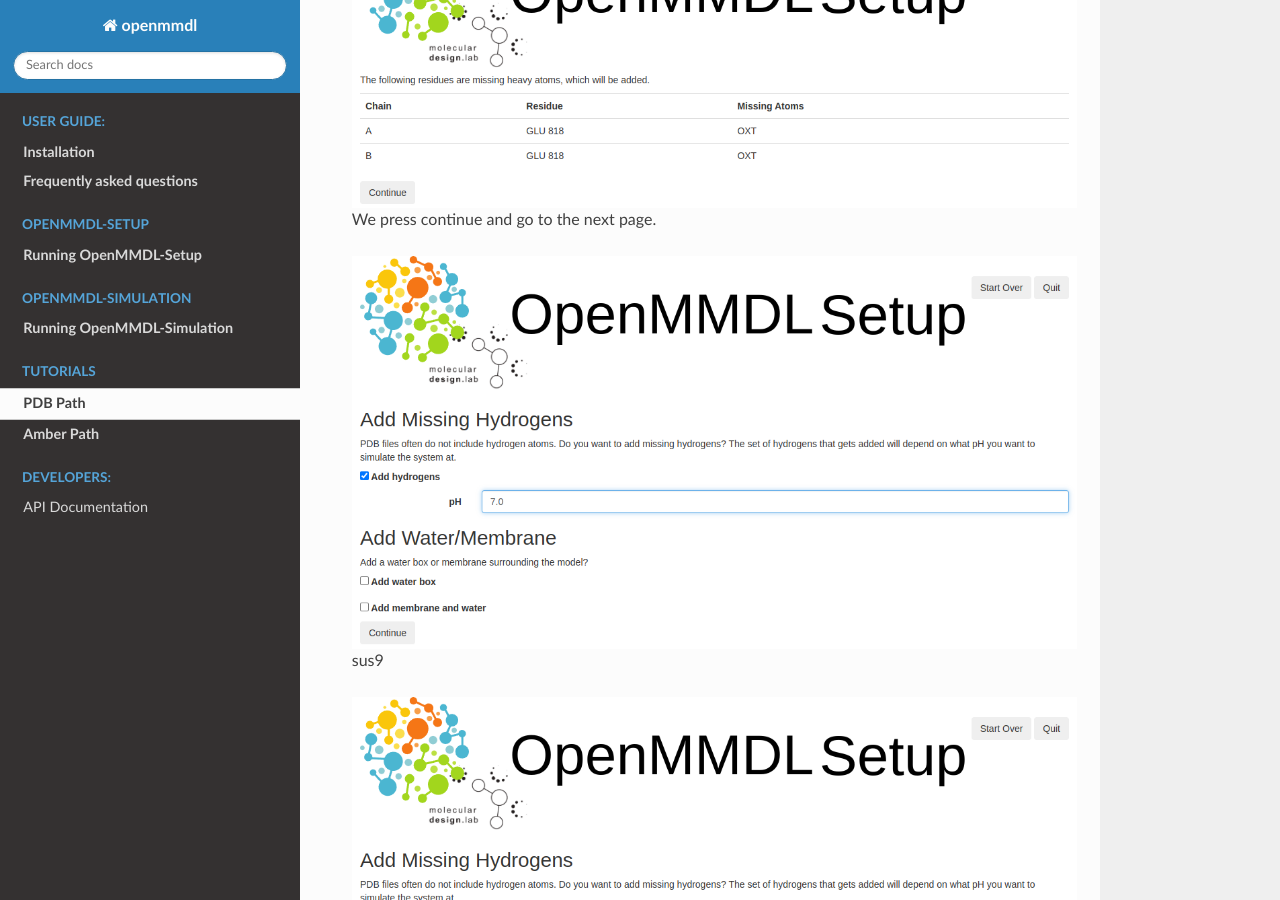
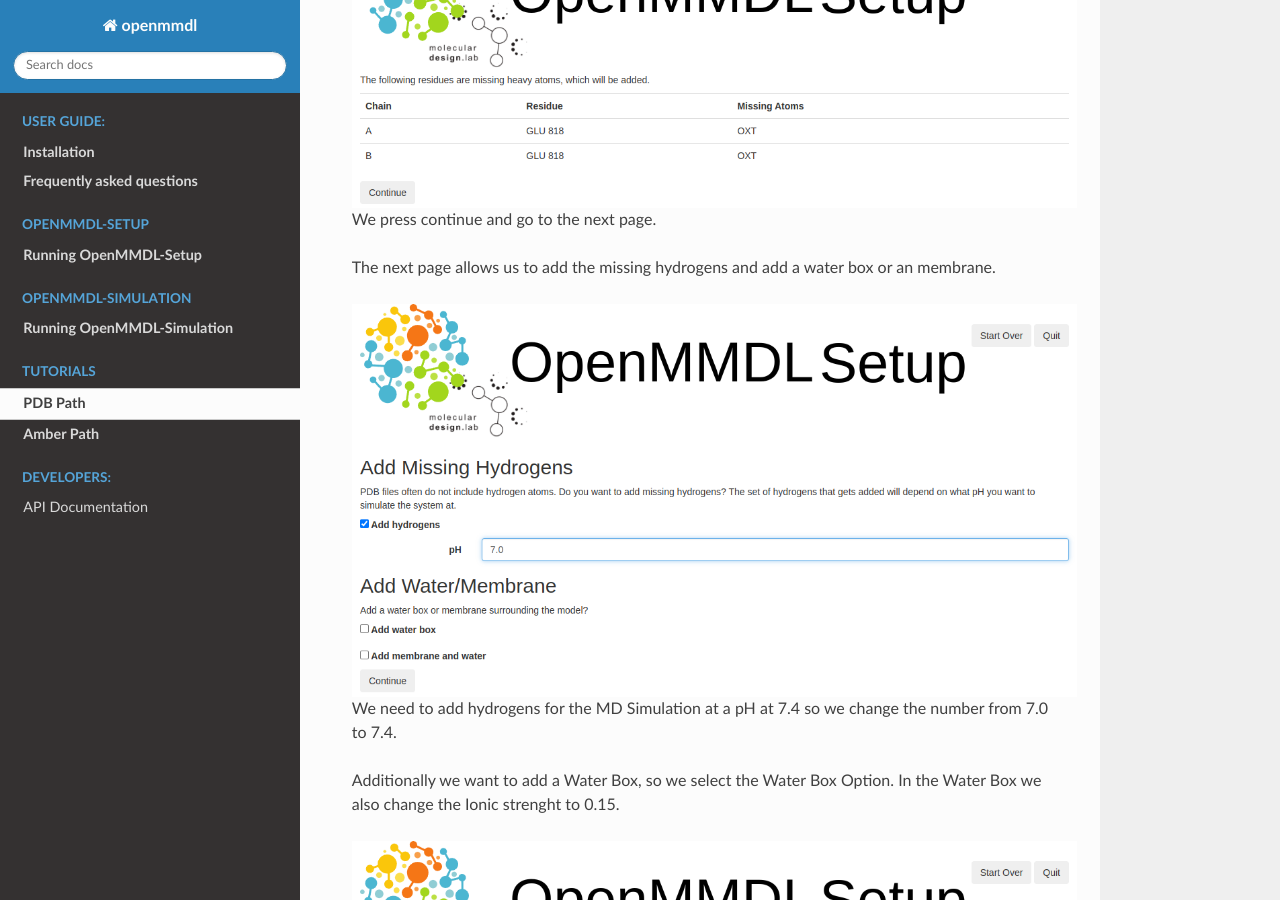
Before and after one commit to wolberlab/OpenMMDL, a Sphinx documentation site: the page built from docs/tutorial_pdb_path.rst, in a window 1280 px wide and 900 px high, scrolled down 5067 px. Built offline with Sphinx 7.4.7 and the Read the Docs theme 2.0.0, drawn with Linux system fonts in a browser that asks for light colours.

Commit message:
Update tutorial_pdb_path.rst

```diff
--- a/docs/tutorial_pdb_path.rst
+++ b/docs/tutorial_pdb_path.rst
@@ -100,11 +100,16 @@
 
 We press continue and go to the next page.
 
+The next page allows us to add the missing hydrogens and add a water box or an membrane.
+
 .. figure:: /_static/images/tutorials/PDB_Path/Addwater1.png
    :figwidth: 725px
    :align: center
 
-sus9
+
+We need to add hydrogens for the MD Simulation at a pH at 7.4 so we change the number from 7.0 to 7.4.
+
+Additionally we want to add a Water Box, so we select the Water Box Option. In the Water Box we also change the Ionic strenght to 0.15.
 
 .. figure:: /_static/images/tutorials/PDB_Path/Addwater2.png
    :figwidth: 725px
```
